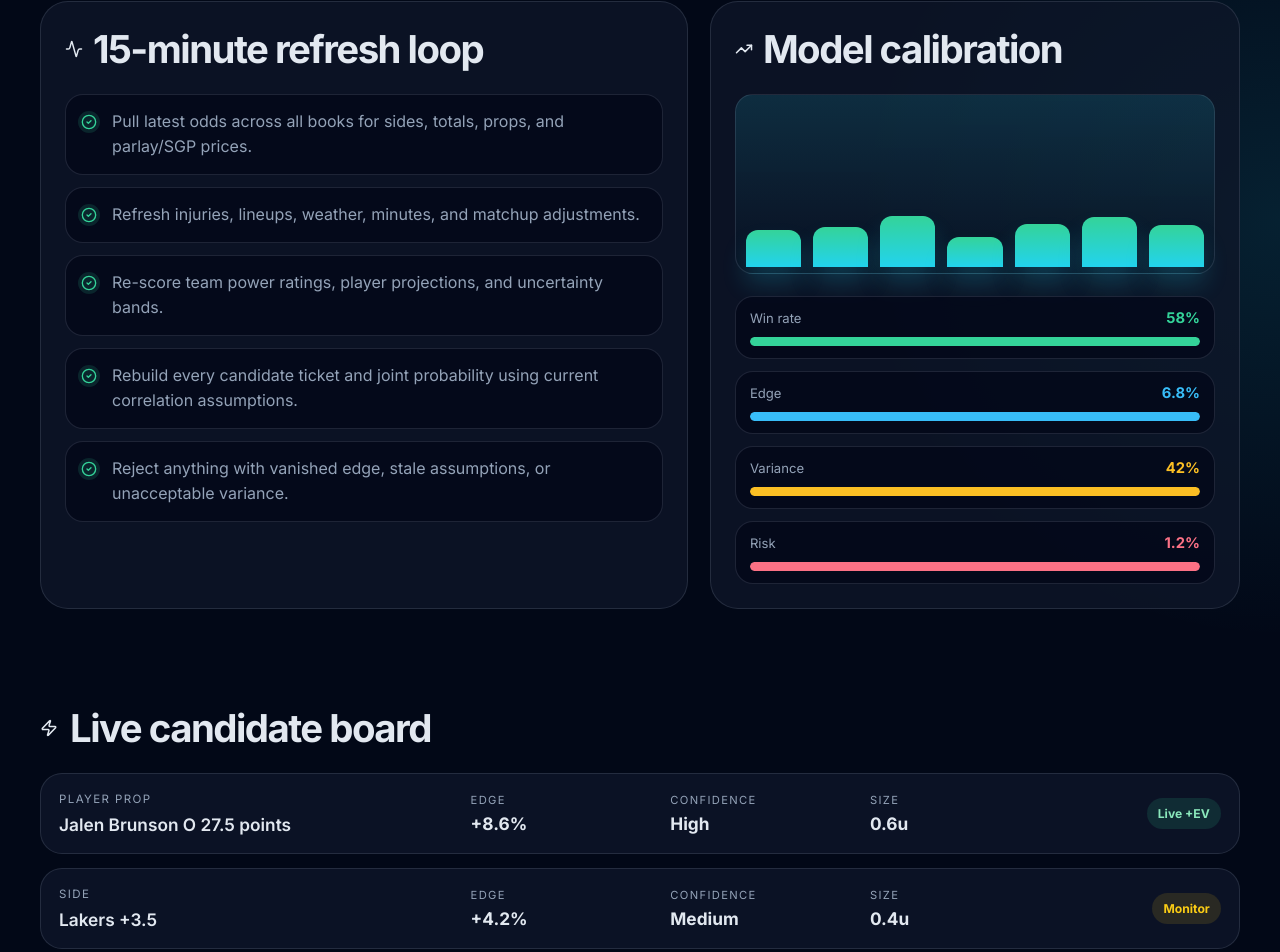
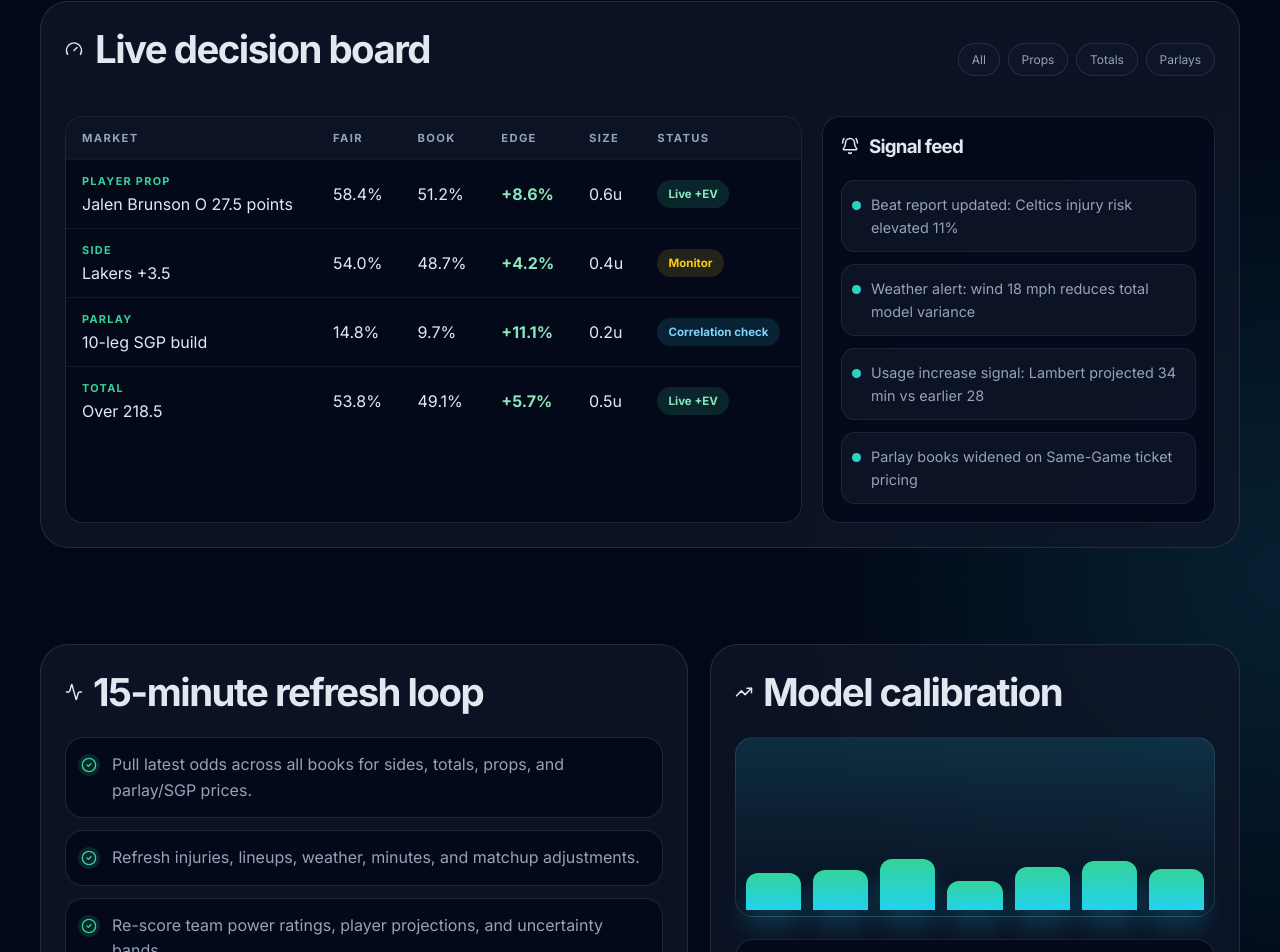
Before and after one commit to skizzunni/hybrid-value-betting-model, a React (Vite) app: page / in a window 1280 px wide. Shown: the part 1439-2391 px from the top of the page. Built offline with nearby package versions, Linux system fonts and the light colour scheme.

Commit message:
Upgrade the design into a richer interactive dashboard version of the hybrid value betting model product site.

```diff
--- a/src/App.tsx
+++ b/src/App.tsx
@@ -3,10 +3,12 @@ import {
   AlertTriangle,
   ArrowRight,
   BarChart3,
+  BellRing,
   BrainCircuit,
   CheckCircle2,
   Clock3,
   Database,
+  Gauge,
   Layers3,
   Shield,
   TrendingUp,
@@ -56,41 +58,75 @@ const liveTickets = [
   {
     type: 'Player prop',
     name: 'Jalen Brunson O 27.5 points',
+    market: 'NBA',
     edge: '+8.6%',
     confidence: 'High',
     size: '0.6u',
-    status: 'Live +EV'
+    status: 'Live +EV',
+    fair: '58.4%',
+    book: '51.2%'
   },
   {
     type: 'Side',
     name: 'Lakers +3.5',
+    market: 'NBA',
     edge: '+4.2%',
     confidence: 'Medium',
     size: '0.4u',
-    status: 'Monitor'
+    status: 'Monitor',
+    fair: '54.0%',
+    book: '48.7%'
   },
   {
     type: 'Parlay',
     name: '10-leg SGP build',
+    market: 'Multi-sport',
     edge: '+11.1%',
     confidence: 'Low',
     size: '0.2u',
-    status: 'Correlation check'
+    status: 'Correlation check',
+    fair: '14.8%',
+    book: '9.7%'
+  },
+  {
+    type: 'Total',
+    name: 'Over 218.5',
+    market: 'NBA',
+    edge: '+5.7%',
+    confidence: 'High',
+    size: '0.5u',
+    status: 'Live +EV',
+    fair: '53.8%',
+    book: '49.1%'
   }
 ]
 
 const lossMetrics = [
-  'Variance: outcome inside expected failure-rate band.',
-  'Model error: systematic bias beyond acceptable tolerance.',
-  'Information miss: injury, role, or news not captured in time.',
-  'Correlation miss: same-game or same-team legs failed jointly beyond forecast.'
+  { label: 'Variance', value: '41%', detail: 'Inside expected failure rate' },
+  { label: 'Model error', value: '23%', detail: 'Systematic bias' },
+  { label: 'Information miss', value: '26%', detail: 'Late news / injury' },
+  { label: 'Correlation miss', value: '10%', detail: 'Joint leg underestimation' }
 ]
 
 const decisionRules = [
   { label: '1–3 leg bets', value: '2–3% max risk' },
   { label: '7+ leg tickets', value: '1% max risk' },
   { label: 'Expected loss rate', value: 'Visible in every model' },
-  { label: 'Before every bet', value: 'Full log + uncertainty acknowledgment' }
+  { label: 'Pre-bet check', value: 'Full log + uncertainty acknowledgment' }
+]
+
+const heatmap = [
+  [0.82, 0.54, 0.48, 0.36],
+  [0.54, 0.91, 0.66, 0.42],
+  [0.48, 0.66, 0.88, 0.58],
+  [0.36, 0.42, 0.58, 0.73]
+]
+
+const signalFeed = [
+  'Beat report updated: Celtics injury risk elevated 11%',
+  'Weather alert: wind 18 mph reduces total model variance',
+  'Usage increase signal: Lambert projected 34 min vs earlier 28',
+  'Parlay books widened on Same-Game ticket pricing'
 ]
 
 export default function App() {
@@ -108,8 +144,8 @@ export default function App() {
 
           <nav className="nav">
             <a href="#system">System</a>
+            <a href="#board">Live board</a>
             <a href="#refresh">Refresh</a>
-            <a href="#tickets">Tickets</a>
             <a href="#losses">Loss loop</a>
           </nav>
 
@@ -204,6 +240,74 @@ export default function App() {
           </div>
         </section>
 
+        <section id="board" className="section-panel board-panel">
+          <div className="section-head split-head">
+            <div className="section-head inline-head">
+              <Gauge size={18} />
+              <h2>Live decision board</h2>
+            </div>
+            <div className="filter-row">
+              <span>All</span>
+              <span>Props</span>
+              <span>Totals</span>
+              <span>Parlays</span>
+            </div>
+          </div>
+
+          <div className="board-grid">
+            <div className="board-table-wrap">
+              <table className="board-table">
+                <thead>
+                  <tr>
+                    <th>Market</th>
+                    <th>Fair</th>
+                    <th>Book</th>
+                    <th>Edge</th>
+                    <th>Size</th>
+                    <th>Status</th>
+                  </tr>
+                </thead>
+                <tbody>
+                  {liveTickets.map((ticket) => (
+                    <tr key={ticket.name}>
+                      <td>
+                        <div className="market-cell">
+                          <div className="market-tag">{ticket.type}</div>
+                          <div>{ticket.name}</div>
+                        </div>
+                      </td>
+                      <td>{ticket.fair}</td>
+                      <td>{ticket.book}</td>
+                      <td className="edge-green">{ticket.edge}</td>
+                      <td>{ticket.size}</td>
+                      <td>
+                        <span className={ticket.status.includes('Live') ? 'live-pill' : ticket.status.includes('Monitor') ? 'warn-pill' : 'neutral-pill'}>
+                          {ticket.status}
+                        </span>
+                      </td>
+                    </tr>
+                  ))}
+                </tbody>
+              </table>
+            </div>
+
+            <div className="signal-box">
+              <div className="section-head small-gap">
+                <BellRing size={18} />
+                <h3>Signal feed</h3>
+              </div>
+              <div className="signal-list">
+                {signalFeed.map((item) => (
+                  <div key={item} className="signal-item">
+                    <span className="signal-dot" />
+                    {item}
+                  </div>
+                ))}
+              </div>
+            </div>
+          </div>
+        </section>
+
         <section id="refresh" className="section-row">
           <div className="half-card">
             <div className="section-head small-gap">
@@ -256,53 +360,19 @@ export default function App() {
           </div>
         </section>
 
-        <section id="tickets" className="section-block">
-          <div className="section-head">
-            <Zap size={18} />
-            <h2>Live candidate board</h2>
-          </div>
-
-          <div className="ticket-list">
-            {liveTickets.map((ticket) => (
-              <div key={ticket.name} className="ticket-row">
-                <div className="ticket-main">
-                  <div className="ticket-type">{ticket.type}</div>
-                  <div className="ticket-name">{ticket.name}</div>
-                </div>
-                <div className="ticket-stat">
-                  <span>Edge</span>
-                  <strong>{ticket.edge}</strong>
-                </div>
-                <div className="ticket-stat">
-                  <span>Confidence</span>
-                  <strong>{ticket.confidence}</strong>
-                </div>
-                <div className="ticket-stat">
-                  <span>Size</span>
-                  <strong>{ticket.size}</strong>
-                </div>
-                <div className="ticket-state">
-                  <span className={ticket.status.includes('Live') ? 'live' : ticket.status.includes('Monitor') ? 'monitor' : 'warn'}>
-                    {ticket.status}
-                  </span>
-                </div>
-              </div>
-            ))}
-          </div>
-        </section>
-
-        <section id="losses" className="section-row lower-grid">
+        <section className="section-row lower-grid">
           <div className="half-card">
             <div className="section-head small-gap">
               <AlertTriangle size={18} />
               <h2>Loss integration loop</h2>
             </div>
 
-            <div className="bullet-list">
+            <div className="loss-grid">
               {lossMetrics.map((item) => (
-                <div key={item} className="bullet-row">
-                  <div className="bullet-mark"><Wallet size={14} /></div>
-                  <span>{item}</span>
+                <div key={item.label} className="loss-card">
+                  <div className="loss-label">{item.label}</div>
+                  <div className="loss-value">{item.value}</div>
+                  <div className="loss-detail">{item.detail}</div>
                 </div>
               ))}
             </div>
@@ -336,6 +406,38 @@ export default function App() {
           </div>
         </section>
 
+        <section className="section-panel correlation-panel">
+          <div className="section-head small-gap">
+            <Layers3 size={18} />
+            <h2>Correlation matrix</h2>
+          </div>
+
+          <div className="matrix-grid">
+            <div className="matrix-box">
+              {heatmap.map((row, rowIndex) => (
+                <div key={rowIndex} className="matrix-row">
+                  {row.map((cell, cellIndex) => (
+                    <div
+                      key={`${rowIndex}-${cellIndex}`}
+                      className="matrix-cell"
+                      style={{ opacity: 0.4 + cell * 0.8, background: `rgba(52, 211, 153, ${0.22 + cell * 0.7})` }}
+                    >
+                      {cell.toFixed(2)}
+                    </div>
+                  ))}
+                </div>
+              ))}
+            </div>
+
+            <div className="matrix-note">
+              <div className="note-kicker">Joint probability model</div>
+              <p>
+                Same-game and same-team legs are never treated as independent. Correlation penalties are applied before ticket EV is accepted.
+              </p>
+            </div>
+          </div>
+        </section>
+
         <section className="cta-panel">
           <div>
             <div className="cta-kicker">Operational model</div>
--- a/src/index.css
+++ b/src/index.css
@@ -328,6 +328,7 @@ img {
   line-height: 1.5;
 }
 
+.section-panel,
 .section-block {
   margin-top: 96px;
 }
@@ -339,14 +340,41 @@ img {
   margin-bottom: 22px;
 }
 
+.section-head h2,
+.section-head h3 {
+  margin: 0;
+  letter-spacing: -0.04em;
+}
+
 .section-head h2 {
-  margin: 0;
   font-size: clamp(2rem, 3vw, 2.5rem);
-  letter-spacing: -0.04em;
+}
+
+.inline-head {
+  align-items: center;
 }
 
 .small-gap {
   gap: 10px;
+}
+
+.split-head {
+  justify-content: space-between;
+}
+
+.filter-row {
+  display: flex;
+  gap: 8px;
+  flex-wrap: wrap;
+}
+
+.filter-row span {
+  padding: 0.5rem 0.8rem;
+  border-radius: 999px;
+  background: rgba(15, 23, 42, 0.8);
+  border: 1px solid var(--border);
+  color: var(--muted);
+  font-size: 0.75rem;
 }
 
 .feature-grid {
@@ -381,6 +409,131 @@ img {
   margin: 0;
   color: var(--muted);
   line-height: 1.7;
+}
+
+.board-panel {
+  background: rgba(15, 23, 42, 0.76);
+  border: 1px solid var(--border);
+  border-radius: 28px;
+  padding: 24px;
+}
+
+.board-grid {
+  display: grid;
+  grid-template-columns: minmax(0, 1.5fr) minmax(260px, 0.8fr);
+  gap: 20px;
+}
+
+.board-table-wrap {
+  overflow: hidden;
+  border: 1px solid var(--border);
+  border-radius: 18px;
+  background: rgba(2, 6, 23, 0.7);
+}
+
+.board-table {
+  width: 100%;
+  border-collapse: collapse;
+}
+
+.board-table th,
+.board-table td {
+  padding: 14px 16px;
+  text-align: left;
+  border-bottom: 1px solid rgba(148, 163, 184, 0.1);
+}
+
+.board-table th {
+  color: var(--muted);
+  font-size: 0.7rem;
+  letter-spacing: 0.12em;
+  text-transform: uppercase;
+  background: rgba(15, 23, 42, 0.7);
+}
+
+.board-table tr:last-child td {
+  border-bottom: none;
+}
+
+.market-cell {
+  display: flex;
+  flex-direction: column;
+  gap: 6px;
+}
+
+.market-tag {
+  color: var(--emerald);
+  font-size: 0.68rem;
+  font-weight: 700;
+  letter-spacing: 0.12em;
+  text-transform: uppercase;
+}
+
+.edge-green {
+  color: #8ae7bb;
+  font-weight: 700;
+}
+
+.live-pill,
+.warn-pill,
+.neutral-pill {
+  display: inline-flex;
+  align-items: center;
+  justify-content: center;
+  padding: 0.45rem 0.7rem;
+  border-radius: 999px;
+  font-size: 0.72rem;
+  font-weight: 700;
+}
+
+.live-pill {
+  background: rgba(52, 211, 153, 0.14);
+  color: #8ae7bb;
+}
+
+.warn-pill {
+  background: rgba(250, 204, 21, 0.13);
+  color: #facc15;
+}
+
+.neutral-pill {
+  background: rgba(34, 211, 238, 0.12);
+  color: #7dd3fc;
+}
+
+.signal-box {
+  padding: 18px;
+  border: 1px solid var(--border);
+  border-radius: 18px;
+  background: rgba(2, 6, 23, 0.7);
+}
+
+.signal-list {
+  display: grid;
+  gap: 12px;
+  margin-top: 16px;
+}
+
+.signal-item {
+  display: flex;
+  align-items: flex-start;
+  gap: 10px;
+  padding: 12px 10px;
+  border-radius: 14px;
+  background: rgba(15, 23, 42, 0.75);
+  border: 1px solid rgba(148, 163, 184, 0.12);
+  color: var(--muted);
+  line-height: 1.6;
+  font-size: 0.9rem;
+}
+
+.signal-dot {
+  width: 9px;
+  height: 9px;
+  border-radius: 50%;
+  background: linear-gradient(135deg, var(--emerald), var(--cyan));
+  margin-top: 8px;
+  flex-shrink: 0;
 }
 
 .section-row {
@@ -485,112 +638,37 @@ img {
   border-radius: inherit;
 }
 
-.ticket-list {
+.loss-grid {
   display: grid;
+  grid-template-columns: repeat(2, minmax(0, 1fr));
   gap: 14px;
+  margin-top: 16px;
 }
 
-.ticket-row {
-  display: grid;
-  grid-template-columns: 1.3fr 0.6fr 0.6fr 0.5fr 0.6fr;
-  align-items: center;
-  gap: 18px;
-  background: rgba(15, 23, 42, 0.78);
+.loss-card {
+  padding: 16px;
   border: 1px solid var(--border);
-  border-radius: 22px;
-  padding: 18px 18px;
+  border-radius: 18px;
+  background: rgba(2, 6, 23, 0.7);
 }
 
-.ticket-type {
+.loss-label {
   color: var(--muted);
   font-size: 0.72rem;
   letter-spacing: 0.12em;
   text-transform: uppercase;
 }
 
-.ticket-name {
+.loss-value {
   margin-top: 8px;
-  font-weight: 600;
-  font-size: 1.08rem;
+  font-size: 2rem;
+  font-weight: 900;
 }
 
-.ticket-stat {
-  display: flex;
-  flex-direction: column;
-  gap: 6px;
-}
-
-.ticket-stat span {
+.loss-detail {
+  margin-top: 8px;
+  font-size: 0.8rem;
   color: var(--muted);
-  font-size: 0.7rem;
-  letter-spacing: 0.12em;
-  text-transform: uppercase;
-}
-
-.ticket-stat strong {
-  font-size: 1.08rem;
-}
-
-.ticket-state {
-  display: flex;
-  justify-content: flex-end;
-}
-
-.ticket-state span {
-  display: inline-flex;
-  align-items: center;
-  justify-content: center;
-  padding: 0.5rem 0.7rem;
-  border-radius: 999px;
-  font-size: 0.76rem;
-  font-weight: 700;
-}
-
-.ticket-state .live {
-  color: #8ae7bb;
-  background: rgba(52, 211, 153, 0.13);
-}
-
-.ticket-state .monitor {
-  color: #facc15;
-  background: rgba(250, 204, 21, 0.12);
-}
-
-.ticket-state .warn {
-  color: #fca5a5;
-  background: rgba(251, 113, 133, 0.12);
-}
-
-.lower-grid {
-  margin-bottom: 20px;
-}
-
-.bullet-list {
-  display: grid;
-  gap: 12px;
-  margin-top: 16px;
-}
-
-.bullet-row {
-  display: flex;
-  gap: 12px;
-  align-items: flex-start;
-  padding: 12px 14px;
-  border-radius: 18px;
-  background: rgba(2, 6, 23, 0.7);
-  border: 1px solid var(--border);
-  color: var(--muted);
-  line-height: 1.6;
-}
-
-.bullet-mark {
-  display: grid;
-  place-items: center;
-  width: 24px;
-  height: 24px;
-  border-radius: 50%;
-  background: rgba(251, 191, 36, 0.12);
-  color: var(--amber);
 }
 
 .rules-grid {
@@ -648,6 +726,71 @@ img {
   color: var(--muted);
 }
 
+.correlation-panel {
+  background: rgba(15, 23, 42, 0.76);
+  border: 1px solid var(--border);
+  border-radius: 28px;
+  padding: 24px;
+}
+
+.matrix-grid {
+  display: grid;
+  grid-template-columns: minmax(0, 1fr) minmax(260px, 0.9fr);
+  gap: 20px;
+}
+
+.matrix-box {
+  border: 1px solid var(--border);
+  border-radius: 18px;
+  padding: 18px;
+  background: rgba(2, 6, 23, 0.7);
+}
+
+.matrix-row {
+  display: grid;
+  grid-template-columns: repeat(4, minmax(0, 1fr));
+  gap: 10px;
+  margin-bottom: 10px;
+}
+
+.matrix-row:last-child {
+  margin-bottom: 0;
+}
+
+.matrix-cell {
+  display: grid;
+  place-items: center;
+  min-height: 56px;
+  border-radius: 12px;
+  color: #dfe7f1;
+  font-size: 0.7rem;
+  font-weight: 700;
+}
+
+.matrix-note {
+  background: rgba(2, 6, 23, 0.7);
+  border: 1px solid var(--border);
+  border-radius: 18px;
+  padding: 18px;
+  display: flex;
+  flex-direction: column;
+  justify-content: center;
+}
+
+.note-kicker {
+  color: var(--emerald);
+  font-size: 0.72rem;
+  letter-spacing: 0.12em;
+  text-transform: uppercase;
+  font-weight: 700;
+}
+
+.matrix-note p {
+  margin: 16px 0 0;
+  color: var(--muted);
+  line-height: 1.8;
+}
+
 .cta-panel {
   display: flex;
   align-items: center;
@@ -676,16 +819,14 @@ img {
 
 @media (max-width: 980px) {
   .hero,
-  .section-row {
+  .section-row,
+  .board-grid,
+  .matrix-grid {
     grid-template-columns: 1fr;
   }
 
   .feature-grid {
     grid-template-columns: repeat(2, minmax(0, 1fr));
-  }
-
-  .ticket-row {
-    grid-template-columns: 1fr 1fr;
   }
 }
 
@@ -696,7 +837,8 @@ img {
 
   .stat-grid,
   .feature-grid,
-  .rules-grid {
+  .rules-grid,
+  .loss-grid {
     grid-template-columns: 1fr;
   }
 
@@ -705,11 +847,8 @@ img {
     align-items: flex-start;
   }
 
-  .ticket-row {
-    grid-template-columns: 1fr;
-  }
-
-  .ticket-state {
-    justify-content: flex-start;
+  .board-table th,
+  .board-table td {
+    padding: 12px 10px;
   }
 }
```
